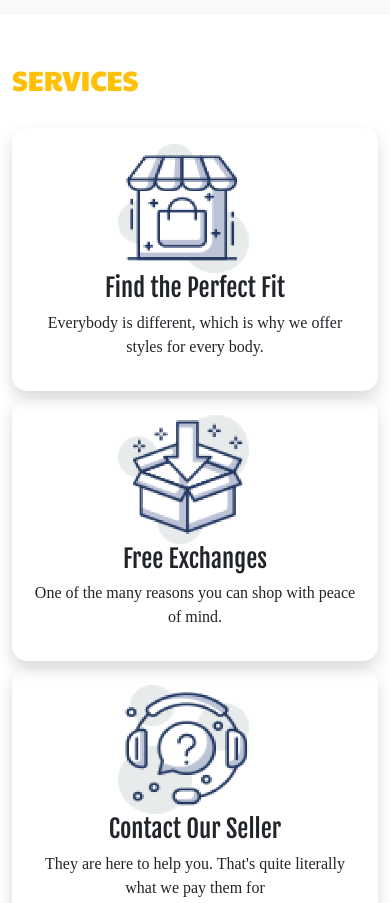
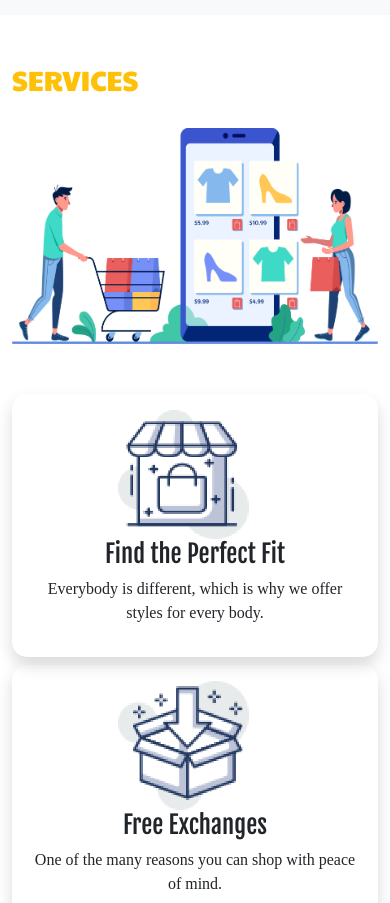
Before and after one commit to freelancermasudrana/penguine-ecommerce, a plain HTML site: page index.html in a window 390 px wide. Shown: the part 4540-5443 px from the top of the page. Drawn offline with Linux system fonts and the light colour scheme; a web font is replaced by a local one.

Commit message:
final and completed push

```diff
--- a/css/style.css
+++ b/css/style.css
@@ -92,5 +92,15 @@ button:hover.button-bg{
         display: block;
         margin:0 auto;
     }
+    .order-property2{
+        order: 1;
+    }
+    .order-property2 img{
+        display: inline-block;
+        padding-bottom: 50px;
+    }
+    .order-property{
+        order:2;
+    }
 }
 /* ================Media Query For Spacial Section Part=================== */
--- a/index.html
+++ b/index.html
@@ -165,7 +165,7 @@
     <div class="container py-5">
       <h1 class="text-uppercase text-warning pb-4">Services</h1>
       <section class="row d-flex align-items-end">
-        <div class="col-lg-6">
+        <div class="col-lg-6 order-property">
           <div class="spacial-services p-3 shadow d-flex align-items-center mb-2">
             <div>
               <img src="images/Logo/icon-img-1.png" alt="icon-img-1">
@@ -194,7 +194,7 @@
             </div>
           </div>
         </div>
-        <div class="col-lg-6 col-sm-12 pt-5">
+        <div class="col-lg-6 col-sm-12 order-property2">
           <img class="img-fluid" src="images/Logo/shipping.png" alt="shipping">
         </div>
       </section>
```
